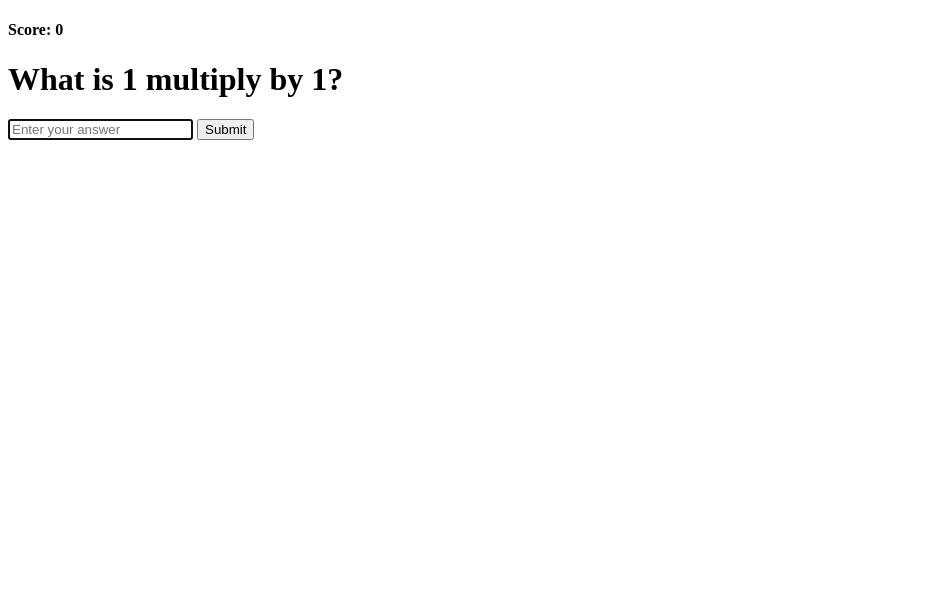
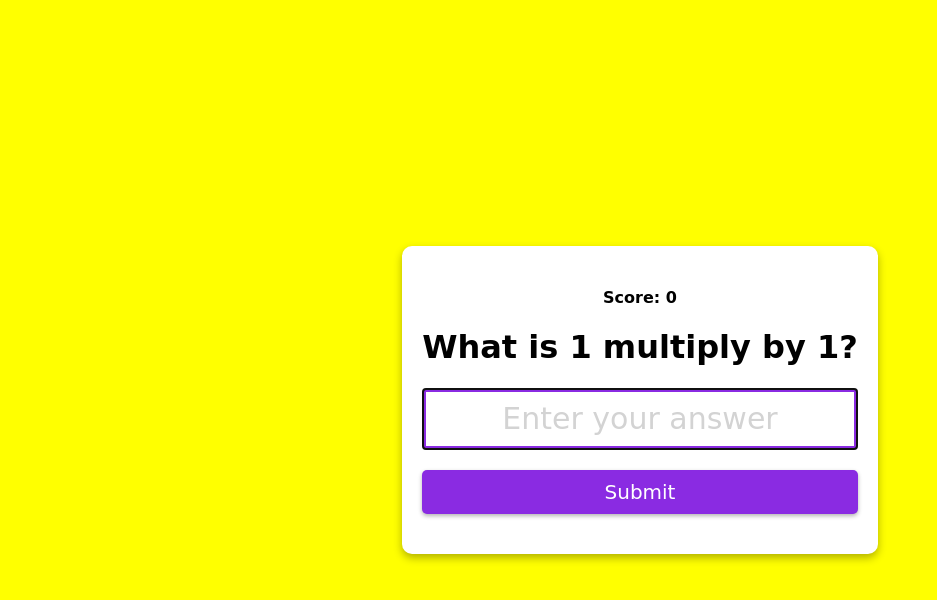
Before and after one commit to ricklogar/multiplication-app, a website: page index.html in a window 1280 px wide. Shown: the whole page, without its empty margins (0-937 px from the left). Drawn offline with Linux system fonts and the light colour scheme.

Commit message:
CSS section

```diff
--- a/index.html
+++ b/index.html
@@ -5,6 +5,7 @@
     <meta http-equiv="X-UA-Compatible" content="IE=edge">
     <meta name="viewport" content="width=device-width, initial-scale=1.0">
     <title>Multiplication App</title>
+    <link rel="stylesheet" href="./style.css">
 </head>
 <body>
     <form action="" class="form" id="form">
--- /dev/null
+++ b/style.css
@@ -0,0 +1,56 @@
+body{
+    margin: 0;
+    display: flex;
+    justify-content: center;
+    height: 100vh;
+    align-items: center;
+    text-align: center;
+    background-color: yellow;
+    font-family: cursive;
+}
+
+.form{
+    background-color: white;
+    padding: 20px;
+    box-shadow: 0 4px 8px rgba(0, 0, 0, .3);
+    border-radius: 10px;
+    margin: 10px;
+}
+
+.input{
+    display: block;
+    width: 100%;
+    box-sizing: border-box;
+    font-size: 30px;
+    text-align: center;
+    padding: 10px;
+    border: solid 4px blueviolet;
+    color: blueviolet;
+}
+.input::placeholder{
+    color: lightgray;
+    font-family: cursive;
+}
+
+.btn{
+    background-color: blueviolet;
+    color: white;
+    border: none;
+    display: block;
+    width: 100%;
+    padding: 10px;
+    font-size: 20px;
+    font-family: cursive;
+    margin: 20px 0;
+    border-radius: 5px;
+    box-shadow: 0 2px 4px rgba(0, 0, 0, .3);
+    cursor: pointer;
+}
+.btn:hover{
+    filter: brightness(0.9);
+}
+
+.score{
+    color: blueviolet;
+    text-align: right;
+}
```
